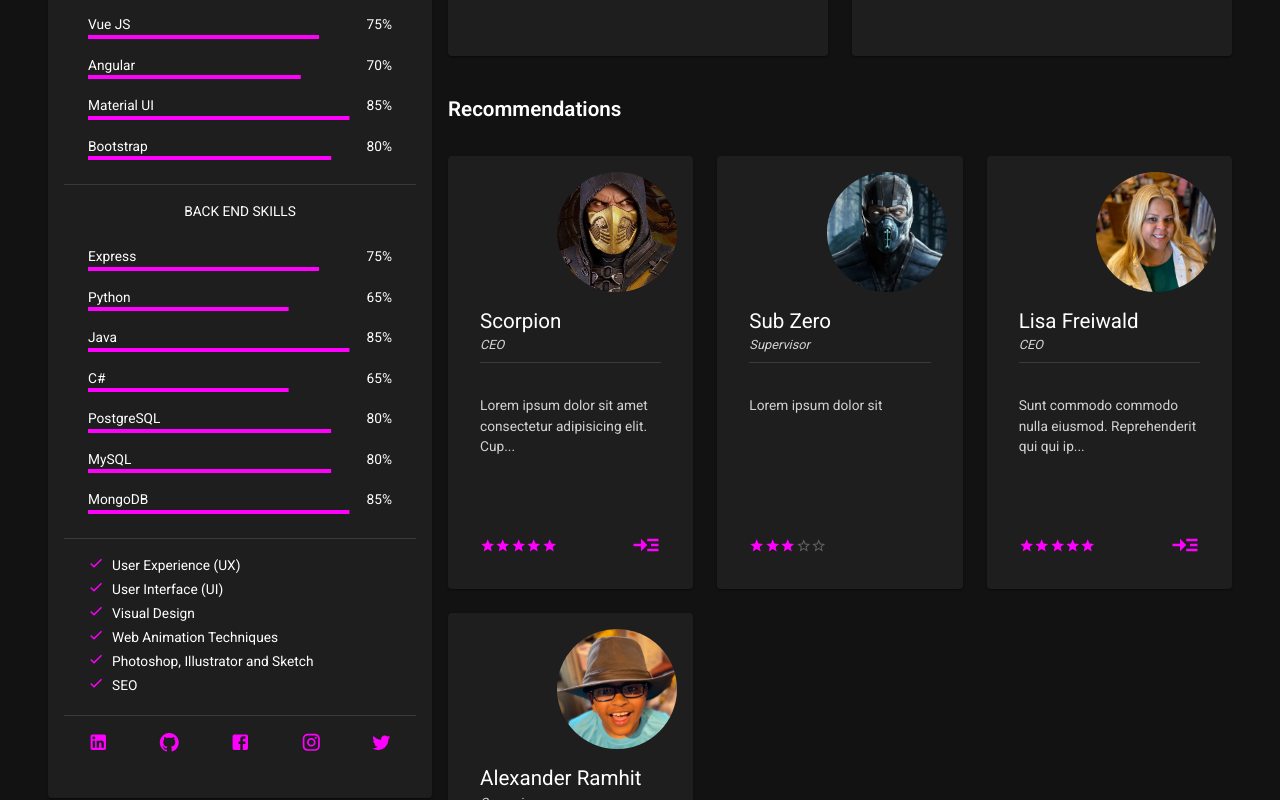
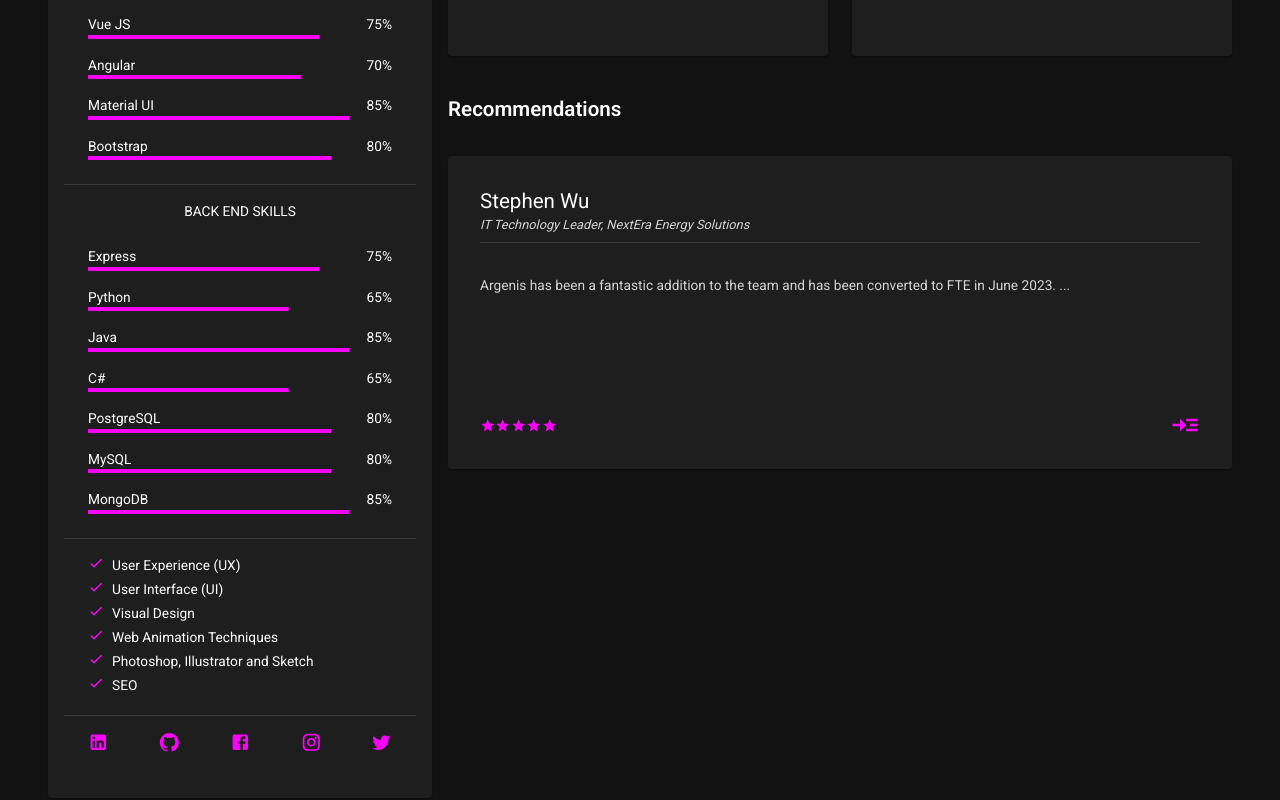
Before and after one commit to RubenDguez/rdominguez, a React (Create React App) app: page / in a window 1280 px wide. Shown: the part 640-1440 px from the top of the page. Built offline with nearby package versions, Linux system fonts and the light colour scheme.

Commit message:
update: constants

```diff
--- a/src/components/UI/Recommendations.tsx
+++ b/src/components/UI/Recommendations.tsx
@@ -29,7 +29,7 @@ export type TRecommendation = {
   title: string;
   comment: string;
   review: number;
-  imageSrc: TImage;
+  imageSrc?: TImage;
 };
 
 export interface IRecommendations {
@@ -111,7 +111,7 @@ export interface IRecommendation {
 }
 
 export const Recommendation = ({ recommendation, dialog }: IRecommendation) => {
-  const MAX_CHARACTERS = 60;
+  const MAX_CHARACTERS = 100;
   const [open, setOpen] = useState(false);
   const color = useContext(ColorContext);
 
@@ -136,6 +136,7 @@ export const Recommendation = ({ recommendation, dialog }: IRecommendation) => {
           padding: '1rem 1rem 0rem 1rem',
         }}
       >
+        {recommendation.imageSrc && (
           <CardMedia
             component="img"
             src={`${recommendation.imageSrc}`}
@@ -148,6 +149,8 @@ export const Recommendation = ({ recommendation, dialog }: IRecommendation) => {
               zIndex: 10,
             }}
           />
+        )}
+
         <CardContent sx={{ position: 'relative' }}>
           <Box>
             <Box>
--- a/src/constants/achievements.ts
+++ b/src/constants/achievements.ts
@@ -2,8 +2,8 @@ import { TAchievement } from '../components/UI/Achievements';
 import { recommendations } from './recommendations';
 
 export const achievements: TAchievement[] = [
-  { achievement: 6, plus: true, name: 'Years of Experience' },
-  { achievement: 25, name: 'Completed Projects' },
+  { achievement: 3, plus: true, name: 'Years of Experience' },
+  { achievement: 5, name: 'Completed Projects' },
   { achievement: 2, name: 'Happy Customers' },
   { achievement: Number(`${recommendations.length}`), name: 'Recommendations' },
 ];
--- a/src/constants/personalInformation.ts
+++ b/src/constants/personalInformation.ts
@@ -12,7 +12,7 @@ export const personalInformationData: TPersonalInformation[] = [
   },
   { key: 'Country', description: 'USA' },
   { key: 'State', description: 'Florida' },
-  { key: 'City', description: 'Orlando' },
+  { key: 'City', description: 'Clermont' },
   {
     key: 'Age',
     description: moment().diff(moment(19810820, 'YYYYMMDD'), 'years'),
--- a/src/constants/recommendations.ts
+++ b/src/constants/recommendations.ts
@@ -1,41 +1,19 @@
 import { TRecommendation } from '../components/UI/Recommendations';
-import alex from '../images/alex.png';
-import lisa from '../images/lisa.png';
-import subZero from '../images/subZero.jpeg';
-import scorpion from '../images/scorpion.jpeg';
 
 export const recommendations: TRecommendation[] = [
   {
-    name: 'Scorpion',
-    title: 'CEO',
-    comment:
-      'Lorem ipsum dolor sit amet consectetur adipisicing elit. Cupiditate quo molestiae saepe expedita officia nulla officiis aut. Aperiam aliquam cupiditate earum necessitatibus ipsam unde assumenda!',
-    imageSrc: scorpion,
+    name: 'Stephen Wu',
+    title: 'IT Technology Leader, NextEra Energy Solutions',
+    comment: `
+    Argenis has been a fantastic addition to the team and has been converted to FTE in June 2023.
+    He has been a vital component to major initiatives this year such as leading the Salesforce CRM + LAND teams
+    with standing up a regression suite. He is constantly helping and mentoring his peers with code design,
+    reviews and feedback, and has helped our team to standardize modern reporting solutions like Allure.
+    He is on track for continuing his efforts into building out production variant suites for Salesforce,
+    as well as helping integrate the latest project PALMS into the platform.
+    I am looking forward to watch him coninue to grow both his technical and professional skillset and cannot wait to see
+    what exciting enhancements/ideas he will bring to the team.
+    `,
     review: 5,
   },
-  {
-    name: 'Sub Zero',
-    title: 'Supervisor',
-    comment: 'Lorem ipsum dolor sit',
-    imageSrc: subZero,
-    review: 3,
-  },
-  {
-    name: 'Lisa Freiwald',
-    title: 'CEO',
-    comment: `Sunt commodo commodo nulla eiusmod. Reprehenderit qui qui ipsum ea tempor enim magna ipsum proident adipisicing proident Lorem. Pariatur labore exercitation sint elit sunt occaecat id consequat id irure deserunt nostrud. Enim velit sit magna consectetur est mollit et et et. Veniam deserunt est ad Lorem magna ut sint culpa adipisicing. Velit in esse duis sint non anim laborum non est pariatur commodo anim esse.
-
-Exercitation anim aliqua aliquip mollit aliquip est dolor anim id. Fugiat anim id laboris cupidatat. Sit eu quis occaecat deserunt pariatur eiusmod Lorem fugiat nisi cillum veniam Lorem. Excepteur ut officia voluptate ullamco ullamco voluptate mollit in elit ea laboris et Lorem officia. Commodo nisi pariatur incididunt et enim cupidatat. Cillum laborum ullamco elit veniam eiusmod labore quis irure.
-
-Laborum id magna aliquip sunt nulla quis nostrud occaecat voluptate ex. Dolore nulla enim irure sint officia nisi do cillum. Labore sint adipisicing in culpa sunt mollit occaecat incididunt et. Eiusmod aliqua culpa ea aliqua exercitation consectetur cupidatat qui pariatur adipisicing mollit. Labore velit eu excepteur quis reprehenderit quis anim do ipsum aliquip.`,
-    imageSrc: lisa,
-    review: 5,
-  },
-  {
-    name: 'Alexander Ramhit',
-    title: 'Supervisor',
-    comment: 'Lorem ipsum dolor sit',
-    imageSrc: alex,
-    review: 4,
-  },
 ];
```
Lines whose indentation alone changed are shown as unchanged.
